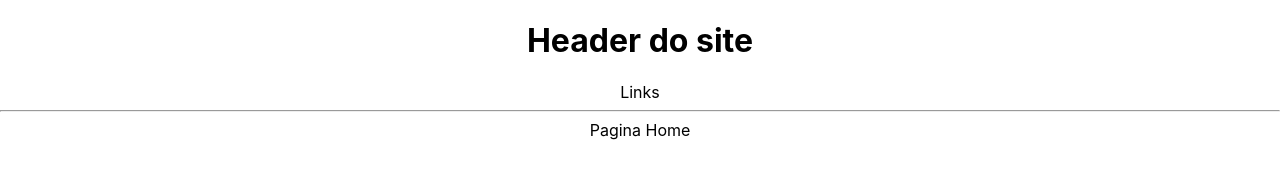
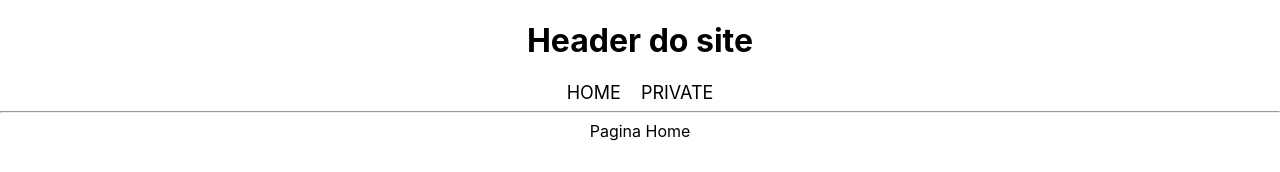
Before and after one commit to mrcomputer2018/b7weblive06, a React (Create React App) app: page / in a window 1280 px wide. Shown: the top 172 px of the page. Built offline with nearby package versions, Linux system fonts and the light colour scheme.

Commit message:
Feat: criando menu de navegacao

```diff
--- a/src/App.css
+++ b/src/App.css
@@ -2,37 +2,17 @@
   text-align: center;
 }
 
-.App-logo {
-  height: 40vmin;
-  pointer-events: none;
+nav a{
+    text-decoration: none;
+    text-transform: uppercase;
+    margin: 0 10px;
+    font-size: 18px;
+    color: #000;
+    line-height: 1.2;
+
+    display: inline-block;
 }
 
-@media (prefers-reduced-motion: no-preference) {
-  .App-logo {
-    animation: App-logo-spin infinite 20s linear;
-  }
+nav a:hover {
+ color: #bbb
 }
-
-.App-header {
-  background-color: #282c34;
-  min-height: 100vh;
-  display: flex;
-  flex-direction: column;
-  align-items: center;
-  justify-content: center;
-  font-size: calc(10px + 2vmin);
-  color: white;
-}
-
-.App-link {
-  color: #61dafb;
-}
-
-@keyframes App-logo-spin {
-  from {
-    transform: rotate(0deg);
-  }
-  to {
-    transform: rotate(360deg);
-  }
-}
--- a/src/App.tsx
+++ b/src/App.tsx
@@ -1,6 +1,6 @@
 import React from 'react';
 import './App.css';
-import { Route, Routes } from 'react-router-dom';
+import { Route, Routes, Link } from 'react-router-dom';
 import { Private } from './pages/Private';
 import { Home } from './pages/Home';
 
@@ -10,7 +10,8 @@ function App() {
             <header>
                 <h1>Header do site</h1>
                 <nav>
-                    Links
+                    <Link to="/" >Home</Link>
+                    <Link to="/private" >Private</Link>
                 </nav>
             </header>
             <hr />
```
Also changed, not shown: 1 other file (tests, documents, lock files or other folders).
